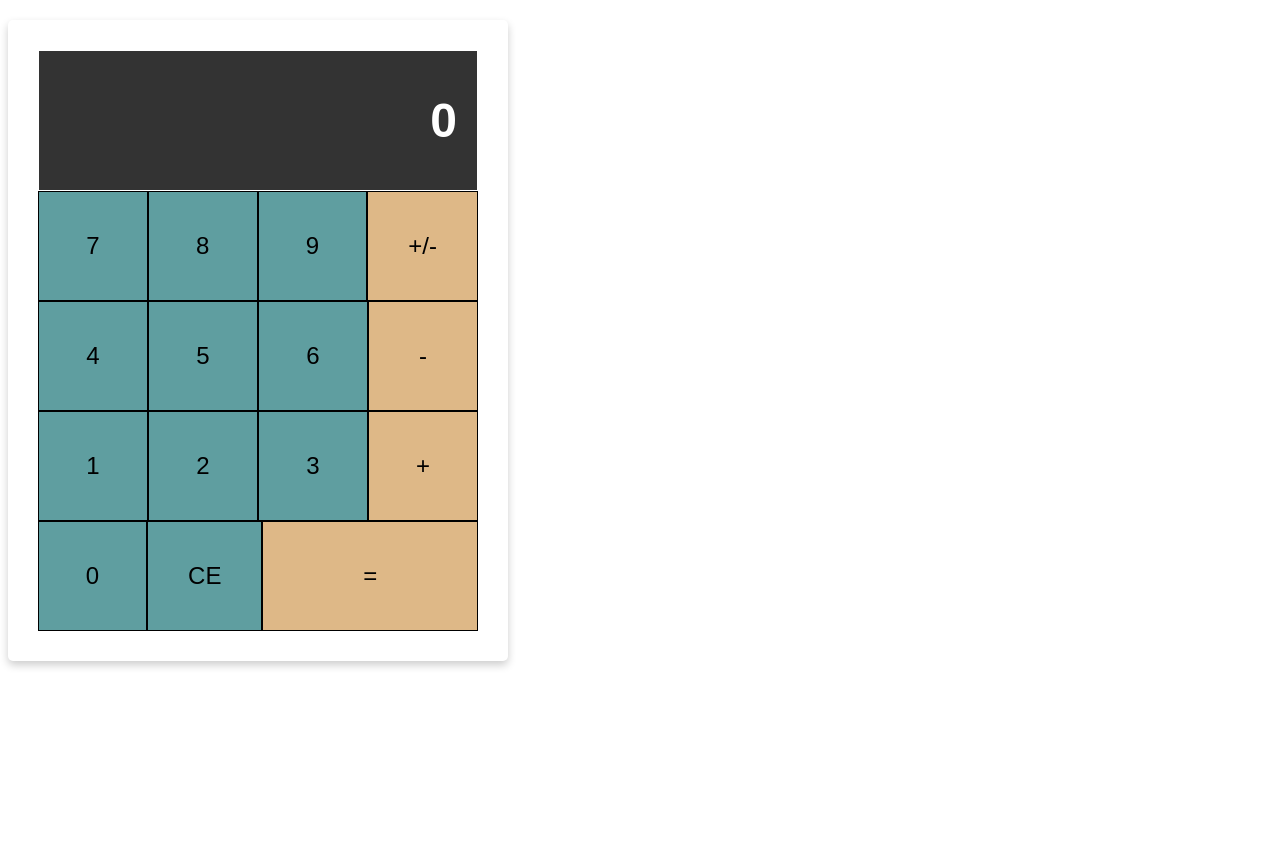
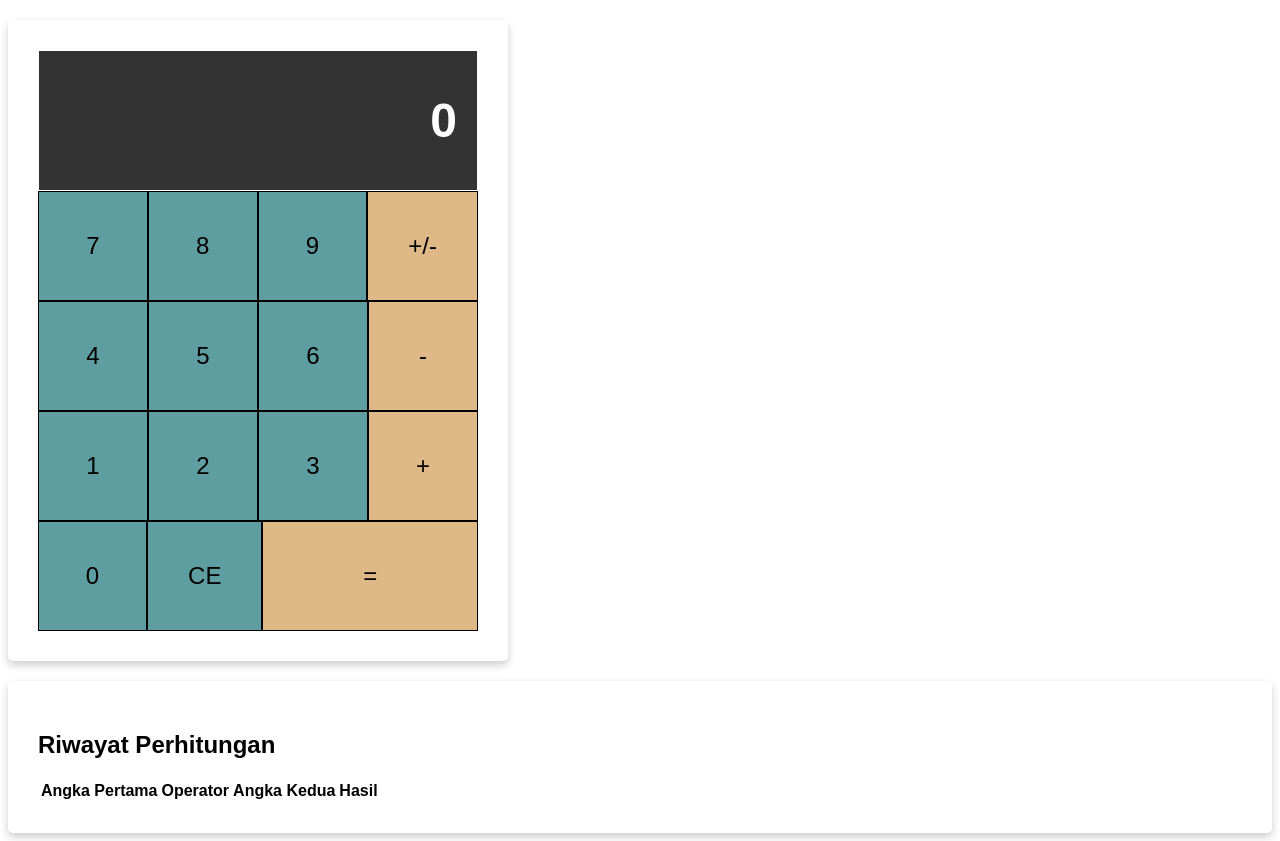
Before and after one commit to kisnak21/Kalkulator-Sederhana, a plain HTML site: page index.html in a window 1280 px wide. Before the commit the page ends 800 px from the top, so only its background shows below. Drawn offline with Linux system fonts and the light colour scheme.

Commit message:
menambah tabel riwayat perhitungan

```diff
--- a/index.html
+++ b/index.html
@@ -37,6 +37,21 @@
             </div>
         </div>
 
+        <div class="history card">
+            <h2>Riwayat Perhitungan</h2>
+            <table>
+                <thead>
+                    <tr>
+                        <th>Angka Pertama</th>
+                        <th>Operator</th>
+                        <th>Angka Kedua</th>
+                        <th>Hasil</th>
+                    </tr>
+                </thead>
+                <tbody id="historyList"></tbody>
+            </table>
+        </div>
         <script src="/assets/kalkulator.js"></script>
+        <script src="/assets/storage.js"></script>
     </body>
 </html>
```
